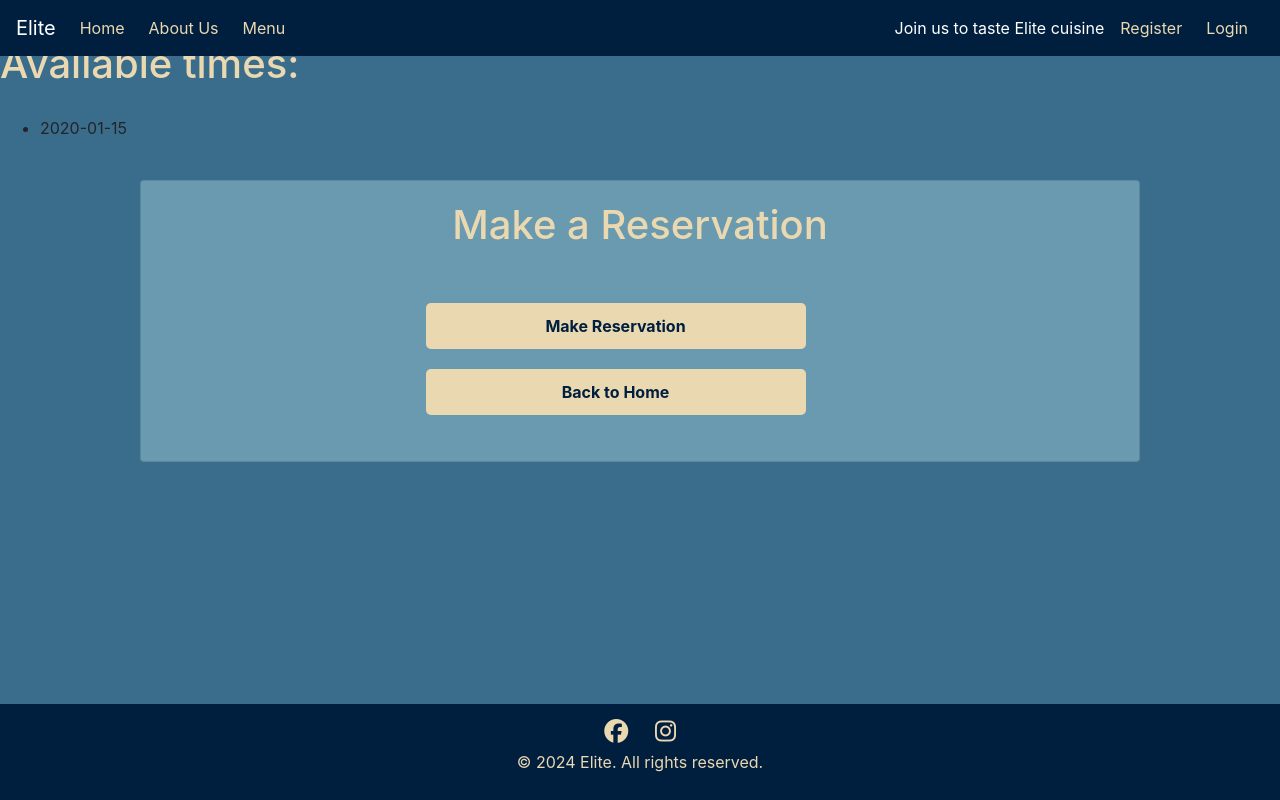
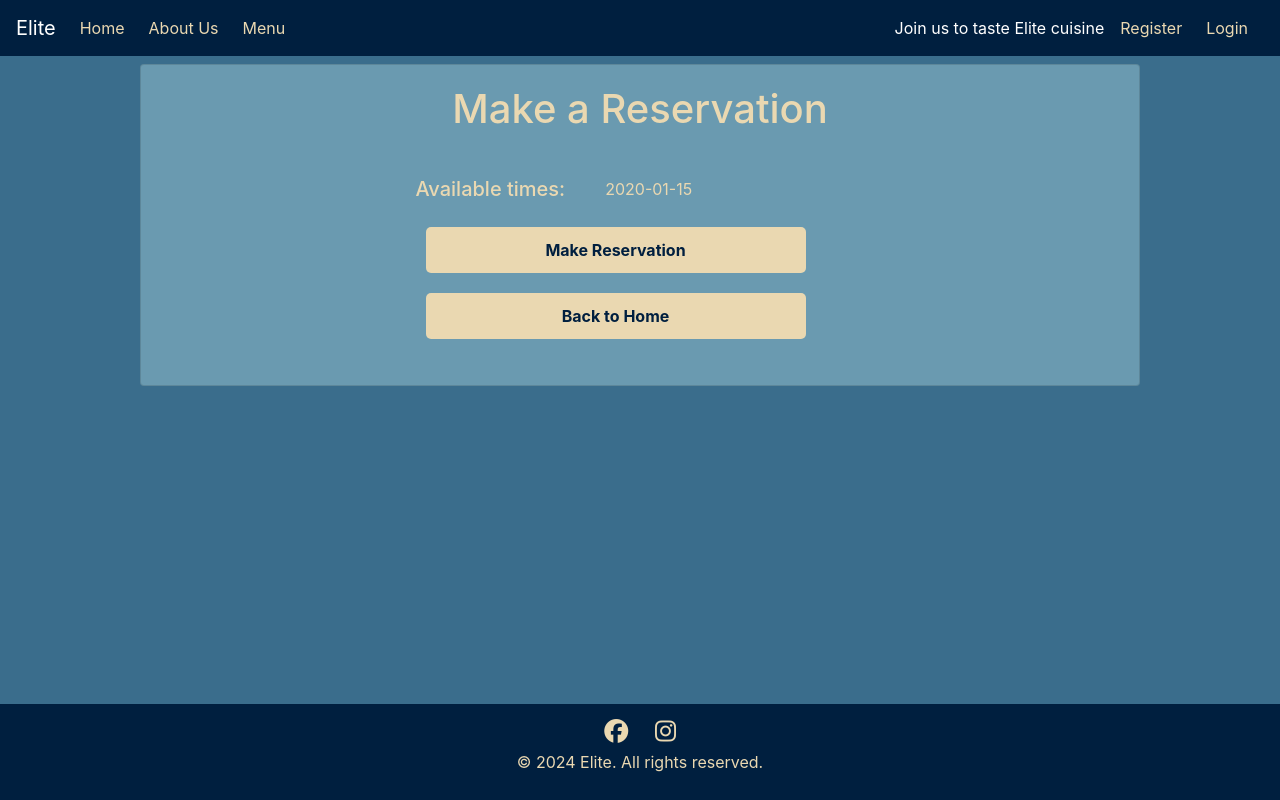
Before and after one commit to DanParkinson/project-4-elite, a Django app: template templates/reservations/make_reservation.html in a window 1280 px wide. Run offline with Django 3.2, Linux system fonts and the light colour scheme; the template is opened without the code that fills it: most values are stand-ins (such as "Sample title", 1, 10 or a date in 2020); some libraries are stand-ins or nearby versions.

```diff
--- a/static/css/style.css
+++ b/static/css/style.css
@@ -21,7 +21,7 @@ main {
 
 /* ------------------------ text*/
 
-h1, h2, h3, h4, p {
+h1, h2, h3, h4, h5, p {
     color:#EAD8B1;
 }
 
@@ -181,3 +181,9 @@ main {
     padding: 20px;
     margin-bottom: 40px;
 }
+
+/* ----------------- my_reservations.html*/
+.available-times-list {
+    color:#EAD8B1;
+    list-style-type: none
+}
--- a/templates/reservations/make_reservation.html
+++ b/templates/reservations/make_reservation.html
@@ -1,16 +1,6 @@
 {% extends 'base.html' %}
 
 {% block content %}
-
-{% if available_times %}
-    <h3>Available times:</h3>
-    <ul>
-        {% for time in available_times %}
-            <li>{{ time }}</li>
-        {% endfor %}
-    </ul>
-{% endif %}
-
 <div class="container pb-5 pt-4">
   <div class="row">
     <div class="card">
@@ -18,10 +8,18 @@
         <div class="flex-grow-1 d-flex flex-column justify-content-center align-items-center">
           <h3>Make a Reservation</h3>
           <div class="col-md-8 mt-3 offset-md-2">
-            <form class = "make-reservation-form" method="post">
+            <form class="make-reservation-form" method="post">
               {% csrf_token %}
               {{ form.as_p }}
               <div class="d-flex mb-3 flex-wrap">
+                  {% if available_times %}
+                  <h5>Available times:</h5>
+                  <ul class = "available-times-list">
+                    {% for time in available_times %}
+                    <li>{{ time }}</li>
+                    {% endfor %}
+                  </ul>
+                  {% endif %}
                 <button class="btn custom-button" type="submit" name="action">Make Reservation</button>
                 <a class="btn custom-button" href="{% url 'home' %}">Back to Home</a>
               </div>
```
Also changed, not shown: AGILE.md (+2 -1 lines), TESTING.md (+4 -0 lines), reservations/views.py (+6 -2 lines), 1 other file.
